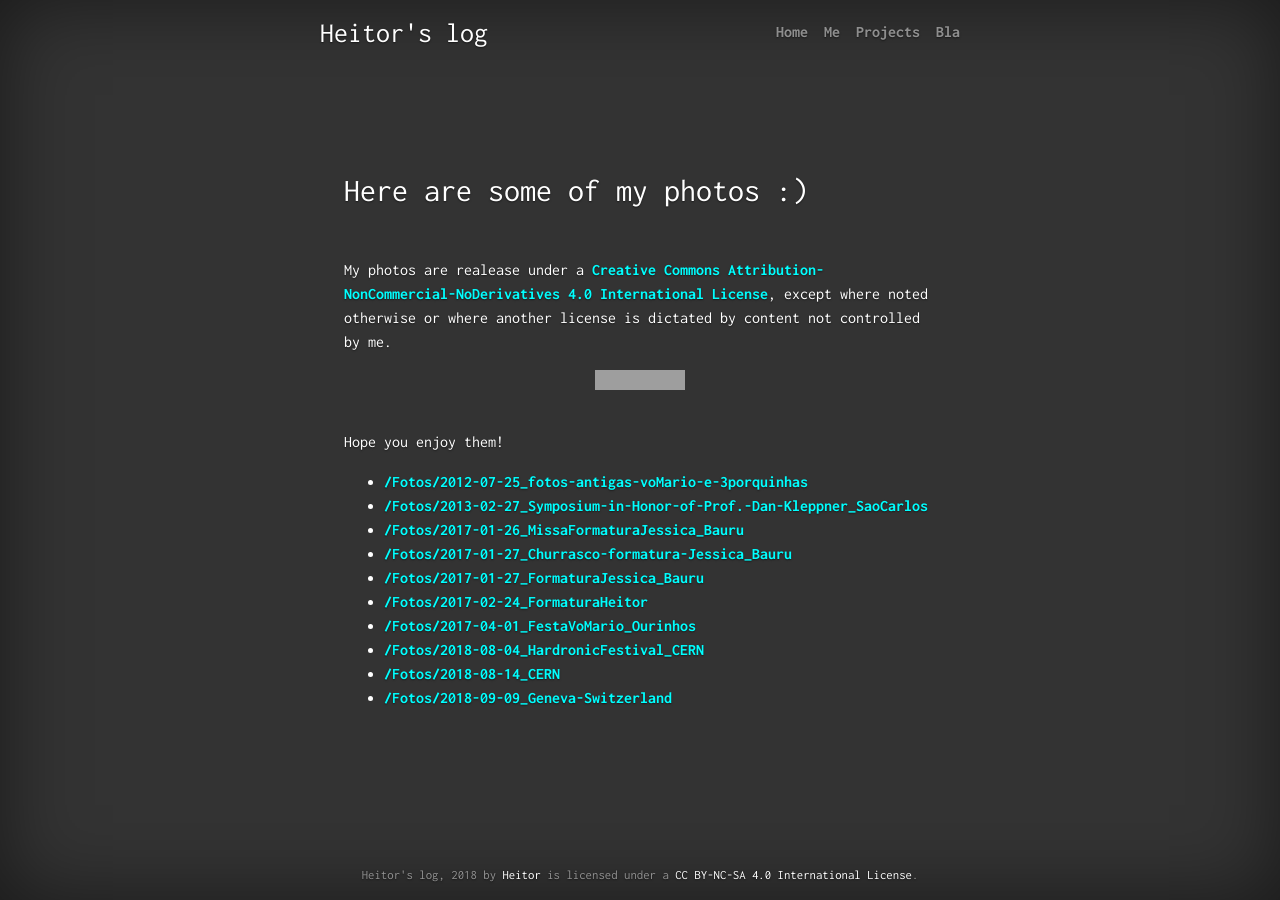
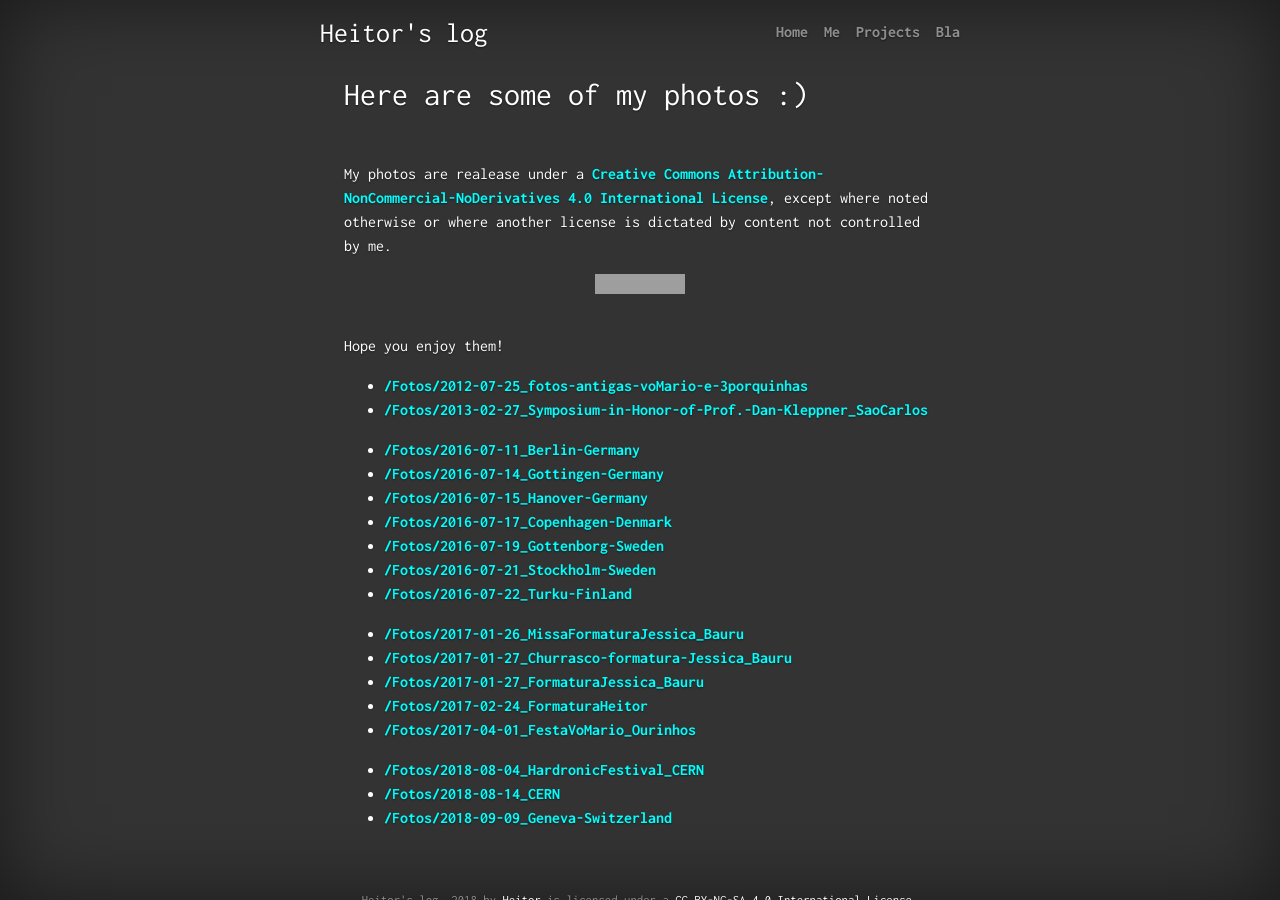
Before and after one commit to heitorPB/heitorPB.github.io, a Jekyll site: the page built from random/photos.md, in a window 1280 px wide. Built offline with Jekyll 4.4.1, drawn with Linux system fonts in a browser that asks for light colours; grey boxes are pictures that could not be loaded.

Commit message:
more links to photos :)

```diff
--- a/random/photos.md
+++ b/random/photos.md
@@ -21,11 +21,21 @@ Hope you enjoy them!
 
 - [/Fotos/2012-07-25_fotos-antigas-voMario-e-3porquinhas](https://drive.google.com/open?id=1J1mwCqUy79KjjZpnnAJ3VlVMPQNfe7Vb)
 - [/Fotos/2013-02-27_Symposium-in-Honor-of-Prof.-Dan-Kleppner_SaoCarlos](https://drive.google.com/open?id=1N8OKMCSlXNQQniUNy9jTJqd997KJSKuJ)
+
+- [/Fotos/2016-07-11_Berlin-Germany](https://drive.google.com/open?id=1apc0Ib8nn25etlvOLMqnnFdWbq7MfxQf)
+- [/Fotos/2016-07-14_Gottingen-Germany](https://drive.google.com/open?id=1sTcAgjollj9FOhc93cHCX7zaXbpI9zc3)
+- [/Fotos/2016-07-15_Hanover-Germany](https://drive.google.com/open?id=1EtXbzdlu2Wh8onLCqey8XHcx1ALzoTFa)
+- [/Fotos/2016-07-17_Copenhagen-Denmark](https://drive.google.com/open?id=15xyqOVZ-6VNJrXYYIMJgcOxNi41zSPxO)
+- [/Fotos/2016-07-19_Gottenborg-Sweden](https://drive.google.com/open?id=11Lg70cP6H55g34C_QJIz9DfMTxjXwonJ)
+- [/Fotos/2016-07-21_Stockholm-Sweden](https://drive.google.com/open?id=1swssXF77378GcrIfBFF0EN0Bj3oPIVLy)
+- [/Fotos/2016-07-22_Turku-Finland](https://drive.google.com/open?id=14jQyxY2nWO2DfETf0lpNdx9NgZrlHf0U)
+
 - [/Fotos/2017-01-26_MissaFormaturaJessica_Bauru](https://drive.google.com/open?id=1rtDDM10aOblXazYl1HBVYfmZCy4istOe)
 - [/Fotos/2017-01-27_Churrasco-formatura-Jessica_Bauru](https://drive.google.com/open?id=1VuToOZLxS8S5x2uVp0v3f9BDjqjJIUZn)
 - [/Fotos/2017-01-27_FormaturaJessica_Bauru](https://drive.google.com/open?id=12kCzFaqyYSaRnJHOcQQsfLBKxGi2080g)
 - [/Fotos/2017-02-24_FormaturaHeitor](https://drive.google.com/open?id=1u_d5wUwdiqeepBgWWr87-PrlmzdWUN24)
 - [/Fotos/2017-04-01_FestaVoMario_Ourinhos](https://drive.google.com/open?id=1LjIYa_6HCKbDSE7oBhEIsk8O79XhYu0C)
+
 - [/Fotos/2018-08-04_HardronicFestival_CERN](https://drive.google.com/open?id=1co-_sY-R4Ji7gkETVoqf5uqbgkqzUaS1)
 - [/Fotos/2018-08-14_CERN](https://drive.google.com/open?id=13QDSWFwXYTV9DurYXG_Y1zCJY7mODQr7)
 - [/Fotos/2018-09-09_Geneva-Switzerland](https://drive.google.com/open?id=14WH_J_ANE17_LeoTKRc7CZbNXc2zz_Fi)
```
Also changed, not shown: _posts/2018-09-05-test/2018-09-05-test.md (+2 -0 lines).
